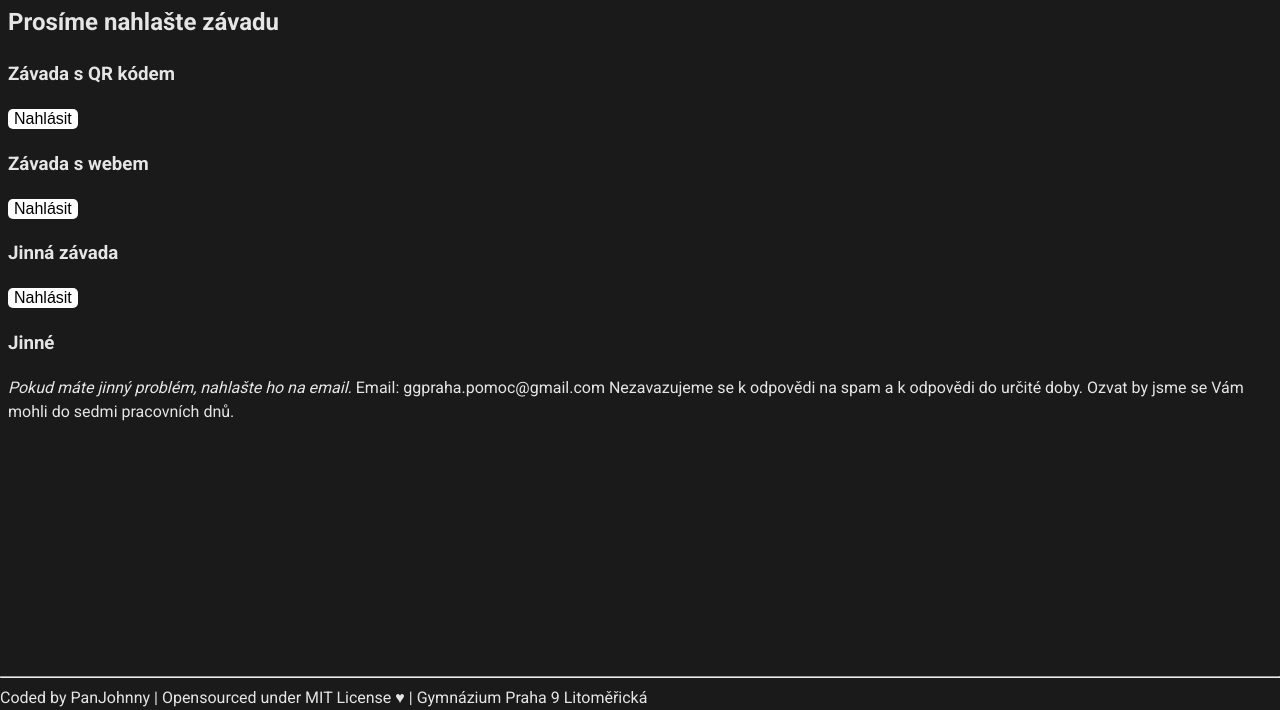
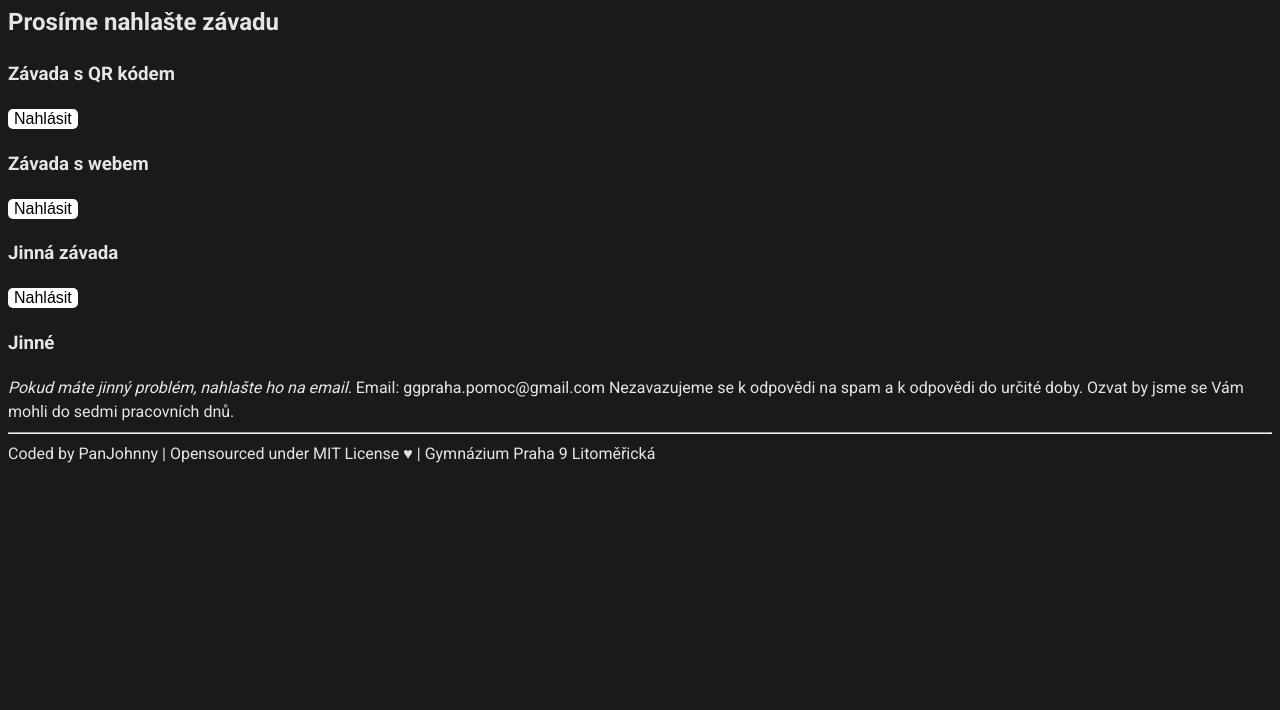
Before and after one commit to PanJohnny/GGPraha, a plain HTML site: page report.html in a window 1280 px wide. Shown: the part 90-800 px from the top of the page. Drawn offline with Linux system fonts and the light colour scheme.

Commit message:
Opravena chyba

```diff
--- a/report.html
+++ b/report.html
@@ -148,13 +148,6 @@
             text-decoration: none;
             color: inherit;
         }
-
-        footer {
-            position: absolute;
-            bottom: 0px;
-            left: 0px;
-            width: 100%;
-        }
     </style>
 </head>
 
```
